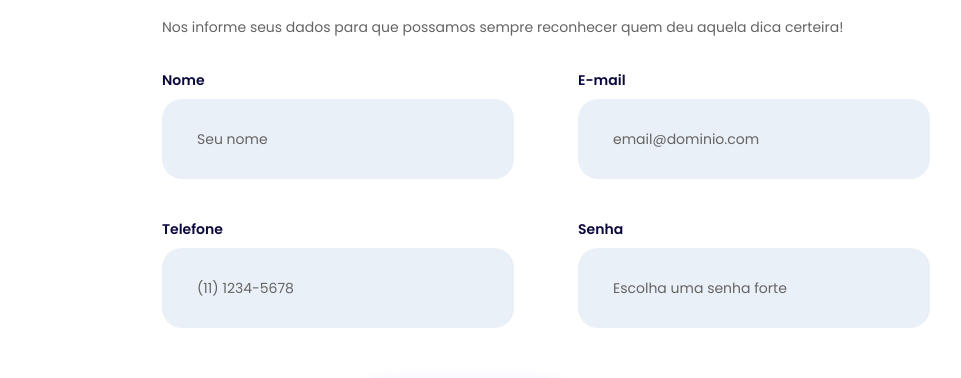
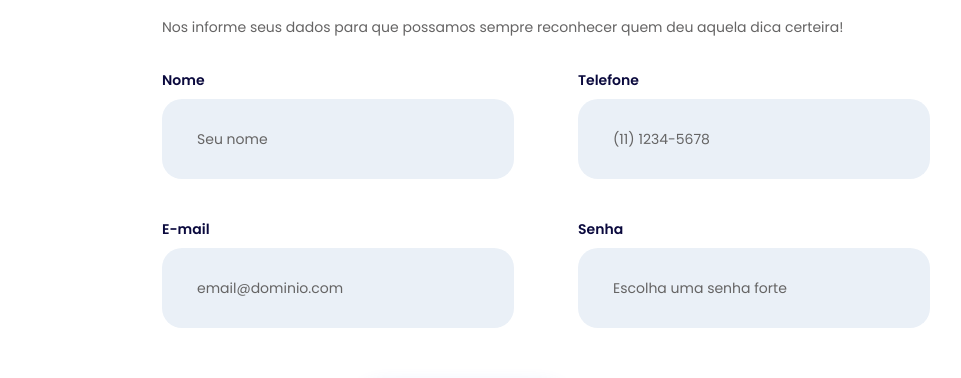
Before and after one commit to benteats/benteats-frontend, a React (Vite) app in the folder bents-app/: page /registro in a window 1280 px wide. Both pictures are taken after a click on the button "Próximo". Shown: the part 212-590 px from the top of the page, without its empty margins (94-1055 px from the left). Built offline with nearby package versions, Linux system fonts and the light colour scheme.

Commit message:
feat(StepsMap): adicionando arrary object userDataItems

```diff
--- a/bents-app/src/components/register/steps/StepsMap.tsx
+++ b/bents-app/src/components/register/steps/StepsMap.tsx
@@ -1,7 +1,8 @@
+import { useState } from 'react'
 import { FaUserFriends } from 'react-icons/fa'
 import { IoRestaurant } from 'react-icons/io5'
 
-export const userType = [
+export const userTypeItems = [
   {
     icon: <FaUserFriends />,
     title: 'Usuário',
@@ -15,3 +16,38 @@ export const userType = [
       'Venha descobrir como anda seu empreendimento através da visão de quem mais importa.'
   }
 ]
+
+export const userDataItems = [
+  {
+    label: 'Nome',
+    name: 'name',
+    type: 'text',
+    maxLength: 35,
+    placeholder: 'Seu nome',
+    value: 'name'
+  },
+  {
+    label: 'Telefone',
+    name: 'tel',
+    type: 'text',
+    maxLength: 35,
+    placeholder: '(11) 1234-5678',
+    value: 'tel'
+  },
+  {
+    label: 'E-mail',
+    name: 'email',
+    type: 'text',
+    maxLength: 50,
+    placeholder: 'email@dominio.com',
+    value: 'email'
+  },
+  {
+    label: 'Senha',
+    name: 'password',
+    type: 'text',
+    maxLength: 35,
+    placeholder: 'Escolha uma senha forte',
+    value: 'password'
+  }
+]
--- a/bents-app/src/components/register/steps/UserAddress.tsx
+++ b/bents-app/src/components/register/steps/UserAddress.tsx
@@ -1,13 +1,7 @@
 import * as FormStyle from '../../../styles/form/Form.style'
 import * as StepsStyle from './Steps.style'
 
-export default function UserAddress({
-  page,
-  setPage
-}: {
-  page: any
-  setPage: any
-}) {
+export default function UserAddress({ page, setPage }) {
   return (
     <>
       <StepsStyle.Container>
@@ -18,25 +12,27 @@ export default function UserAddress({
           </StepsStyle.ContainerInput>
           <StepsStyle.ContainerInput>
             <FormStyle.Label>Estado</FormStyle.Label>
-          <FormStyle.Input placeholder="Escolha o UF de seu estado" maxLength={35} />
+            <FormStyle.Input
+              placeholder="Escolha o UF de seu estado"
+              maxLength={35}
+            />
           </StepsStyle.ContainerInput>
         </StepsStyle.ContainerForm>
         <FormStyle.Label>Endereço</FormStyle.Label>
-        <FormStyle.Input placeholder="Rua Fulano da Silva, 123" maxLength={35} />
+        <FormStyle.Input
+          placeholder="Rua Fulano da Silva, 123"
+          maxLength={35}
+        />
         <StepsStyle.ContainerButton>
           <FormStyle.PrevButton
             type="button"
             onClick={() => {
-              setPage((currPage: number) => currPage - 1)
+              setPage(currPage => currPage - 1)
             }}
           >
             Anterior
           </FormStyle.PrevButton>
-          <FormStyle.Button
-            type="button"
-          >
-            Concluir
-          </FormStyle.Button>
+          <FormStyle.Button type="button">Concluir</FormStyle.Button>
         </StepsStyle.ContainerButton>
       </StepsStyle.Container>
     </>
--- a/bents-app/src/components/register/steps/UserData.tsx
+++ b/bents-app/src/components/register/steps/UserData.tsx
@@ -1,39 +1,39 @@
+import { useState } from 'react'
 import * as FormStyle from '../../../styles/form/Form.style'
 import * as StepsStyle from './Steps.style'
+import { userDataItems } from './StepsMap'
 
-export default function UserData({
-  page,
-  setPage
-}: {
-  page: any
-  setPage: any
-}) {
+export default function UserData({ formData, setFormData, page, setPage }) {
+  const handleChange = e => {
+    const { name, value } = e.target
+    setFormData({ ...formData, [name]: value })
+  }
   return (
     <>
       <StepsStyle.Container>
         <StepsStyle.ContainerForm>
-        <StepsStyle.ContainerInput>
-          <FormStyle.Label>Nome</FormStyle.Label>
-          <FormStyle.Input placeholder="Seu nome" maxLength={35} />
-        </StepsStyle.ContainerInput>
-        <StepsStyle.ContainerInput>
-          <FormStyle.Label>E-mail</FormStyle.Label>
-          <FormStyle.Input placeholder="email@dominio.com" maxLength={35} />
-        </StepsStyle.ContainerInput>
-        <StepsStyle.ContainerInput>
-          <FormStyle.Label>Telefone</FormStyle.Label>
-          <FormStyle.Input placeholder="(11) 1234-5678" maxLength={35} />
-        </StepsStyle.ContainerInput>
-        <StepsStyle.ContainerInput>
-          <FormStyle.Label>Senha</FormStyle.Label>
-        <FormStyle.Input placeholder="Escolha uma senha forte" maxLength={35} />
-        </StepsStyle.ContainerInput>
+          {userDataItems.map((element, item) => {
+            const formDataValue = formData[Object.keys(formData)[element.value]]
+            return (
+              <StepsStyle.ContainerInput key={item}>
+                <FormStyle.Label>{element.label}</FormStyle.Label>
+                <FormStyle.Input
+                  placeholder={element.placeholder}
+                  maxLength={element.maxLength}
+                  name={element.name}
+                  type={element.type}
+                  value={formDataValue}
+                  onChange={handleChange}
+                />
+              </StepsStyle.ContainerInput>
+            )
+          })}
         </StepsStyle.ContainerForm>
         <StepsStyle.ContainerButton>
           <FormStyle.PrevButton
             type="button"
             onClick={() => {
-              setPage((currPage: number) => currPage - 1)
+              setPage(currPage => currPage - 1)
             }}
           >
             Anterior
@@ -41,7 +41,7 @@ export default function UserData({
           <FormStyle.Button
             type="button"
             onClick={() => {
-              setPage((currPage: number) => currPage + 1)
+              setPage(currPage => currPage + 1)
             }}
           >
             Próximo
--- a/bents-app/src/components/register/steps/UserType.tsx
+++ b/bents-app/src/components/register/steps/UserType.tsx
@@ -1,18 +1,12 @@
 import * as FormStyle from '../../../styles/form/Form.style'
 import * as StepsStyle from './Steps.style'
-import { userType } from './StepsMap'
+import { userTypeItems } from './StepsMap'
 
-export default function UserType({
-  page,
-  setPage
-}: {
-  page: any
-  setPage: any
-}) {
+export default function UserType({ page, setPage }) {
   return (
     <>
       <StepsStyle.Container>
-        {userType.map((element, item) => (
+        {userTypeItems.map((element, item) => (
           <StepsStyle.Checkbox key={item}>
             {element.icon}
             <StepsStyle.Content>
@@ -25,7 +19,7 @@ export default function UserType({
           <FormStyle.Button
             type="button"
             onClick={() => {
-              setPage((currPage: number) => currPage + 1)
+              setPage(currPage => currPage + 1)
             }}
           >
             Próximo
--- a/bents-app/src/pages/register/Register.tsx
+++ b/bents-app/src/pages/register/Register.tsx
@@ -13,15 +13,10 @@ export default function Register() {
     name: '',
     email: '',
     tel: '',
-    date: '',
-    formattedDate: '',
-    address: '',
-    services: {
-      listServices: ''
-    },
-    typeClient: '',
-    area: '',
-    message: ''
+    password: '',
+    cep: '',
+    state: '',
+    address: ''
   })
 
   const StepPage = () => {
@@ -29,7 +24,14 @@ export default function Register() {
       return <UserType page={page} setPage={setPage} />
     }
     if (page === 1) {
-      return <UserData page={page} setPage={setPage} />
+      return (
+        <UserData
+          formData={formData}
+          setFormData={setFormData}
+          page={page}
+          setPage={setPage}
+        />
+      )
     }
     if (page === 2) {
       return <UserAddress page={page} setPage={setPage} />
```
Lines whose indentation alone changed are shown as unchanged.
